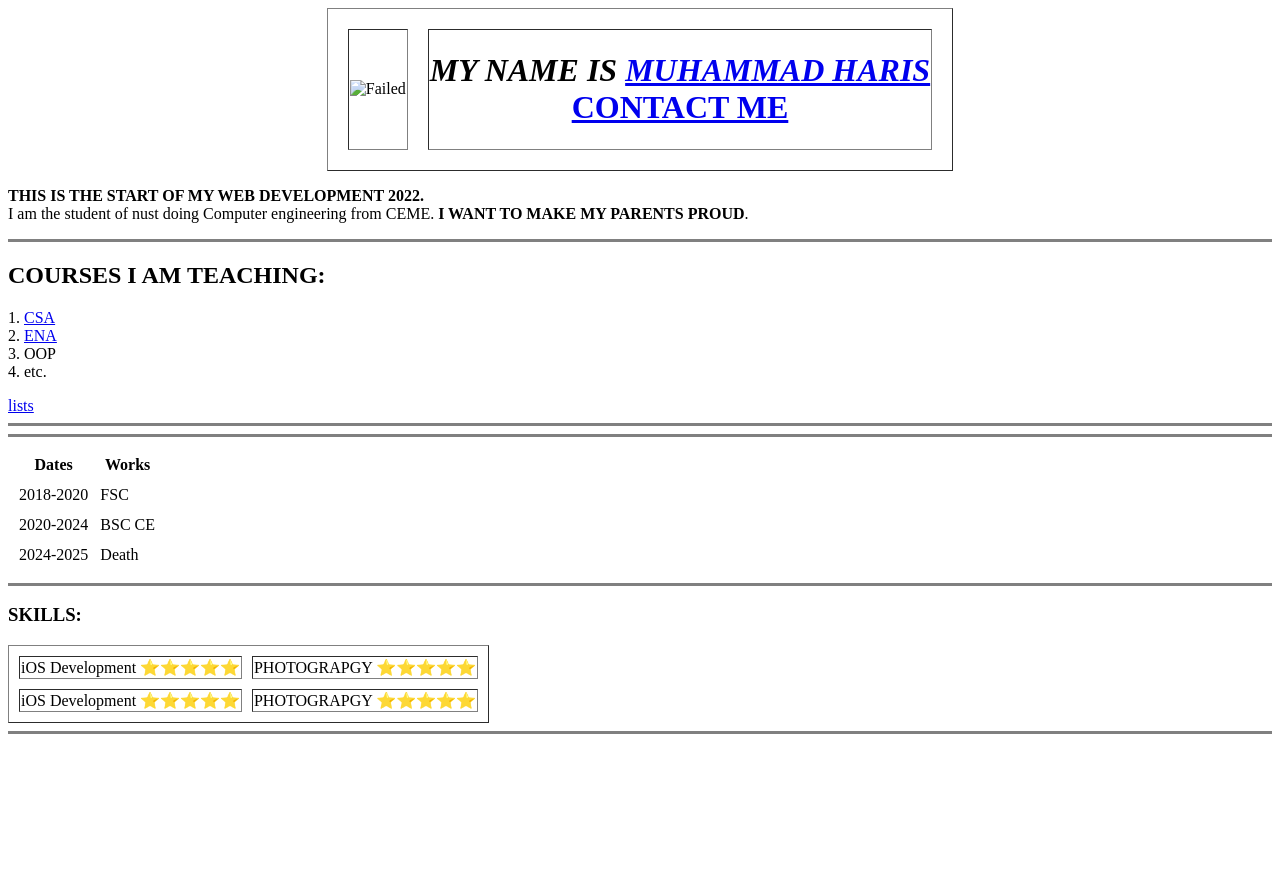
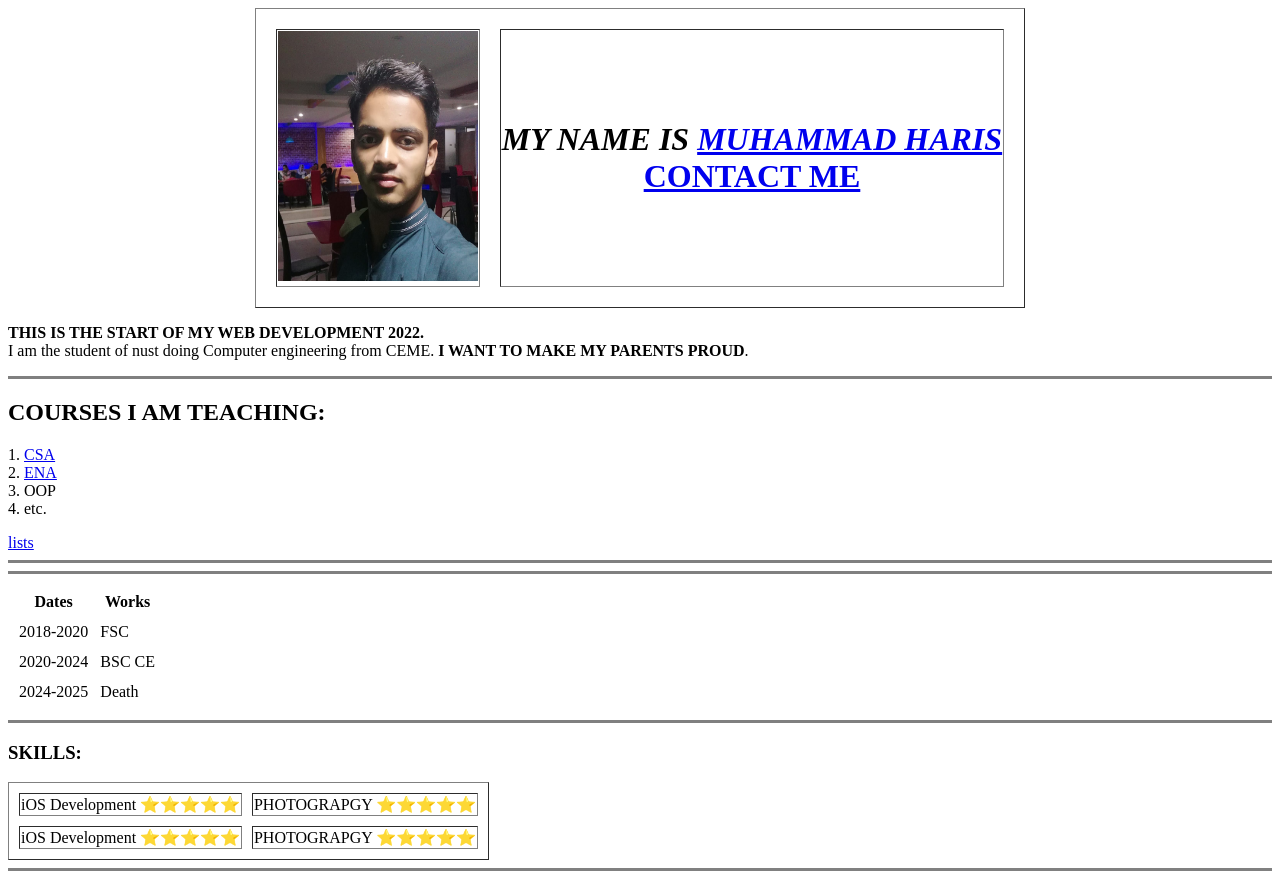
Before and after one commit to mharis676/CV-, a plain HTML site: page index.html in a window 1280 px wide. Before the commit the page ends 800 px from the top, so only its background shows below. Drawn offline with Linux system fonts and the light colour scheme.

Commit message:
Update index.html

```diff
--- a/index.html
+++ b/index.html
@@ -7,7 +7,7 @@
 <body>
 <center>
 <table cellspacing='20' table border='1'>
-<tr><td><img src="Capture.png" alt="Failed" width="200" height="250"></td>
+<tr><td><img src="images/Capture.png" alt="Failed" width="200" height="250"></td>
 <td><center>
   <h1><strong><i>MY NAME IS <a href="https://muhammadharis13.blogspot.com/">MUHAMMAD HARIS</a></i></strong><br><a href="contact.html">CONTACT ME</a></h1>
 </center></td></tr>
```
